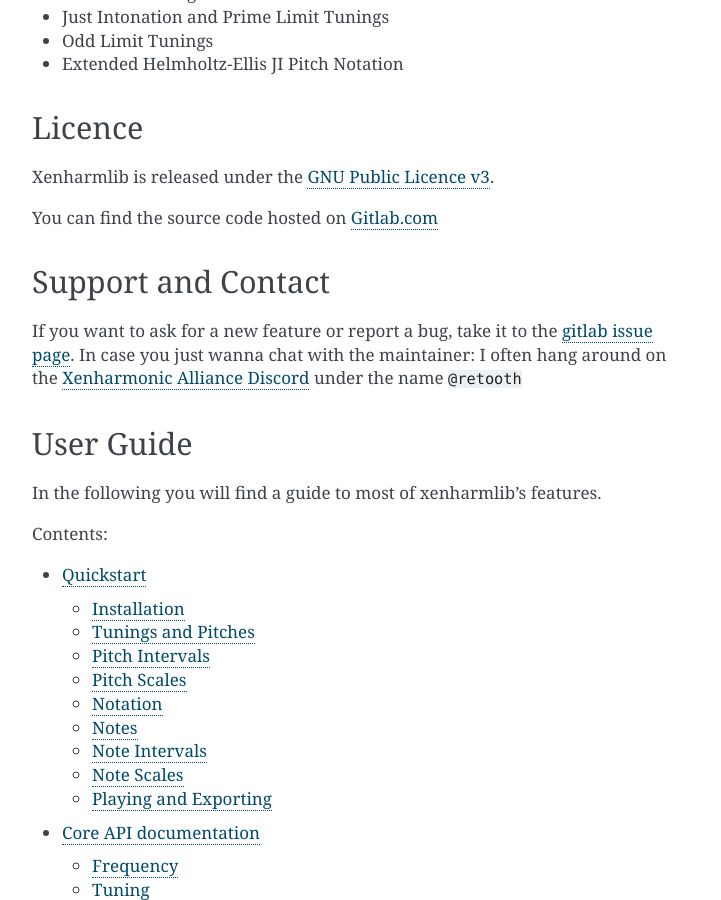
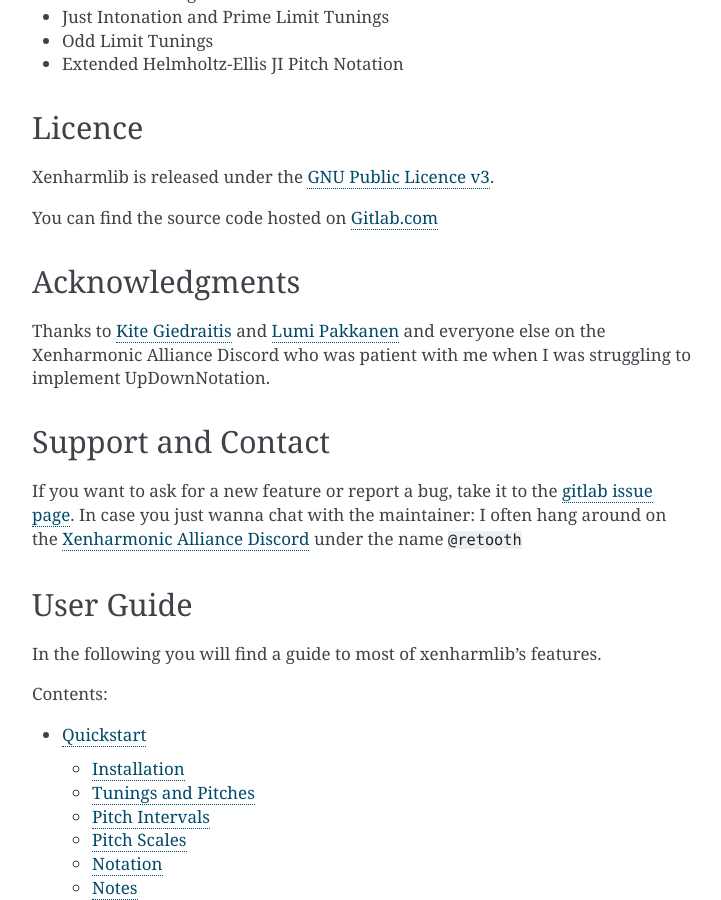
Before and after one commit to retooth2/xenharmlib, a Sphinx documentation site: the page built from doc/index.rst, in a window 1280 px wide and 900 px high, scrolled down 2658 px. Shown: the whole window, without its empty margins (388-1109 px from the left). Built offline with Sphinx 7.4.7, drawn with Linux system fonts in a browser that asks for light colours; pages that are not in the unit, such as notebooks, are missing from menus.

Commit message:
doc: Added acknowledgment section

```diff
--- a/doc/index.rst
+++ b/doc/index.rst
@@ -164,6 +164,14 @@
 You can find the source code hosted on `Gitlab.com
 <https://www.gitlab.com/retooth/xenharmlib>`_
 
+Acknowledgments
+---------------
+
+Thanks to `Kite Giedraitis <https://www.tallkite.com/>`_ and
+`Lumi Pakkanen <https://lumipakkanen.com/>`_ and everyone else on the
+Xenharmonic Alliance Discord who was patient with me when I was
+struggling to implement UpDownNotation.
+
 Support and Contact
 ------------------------
 
```
